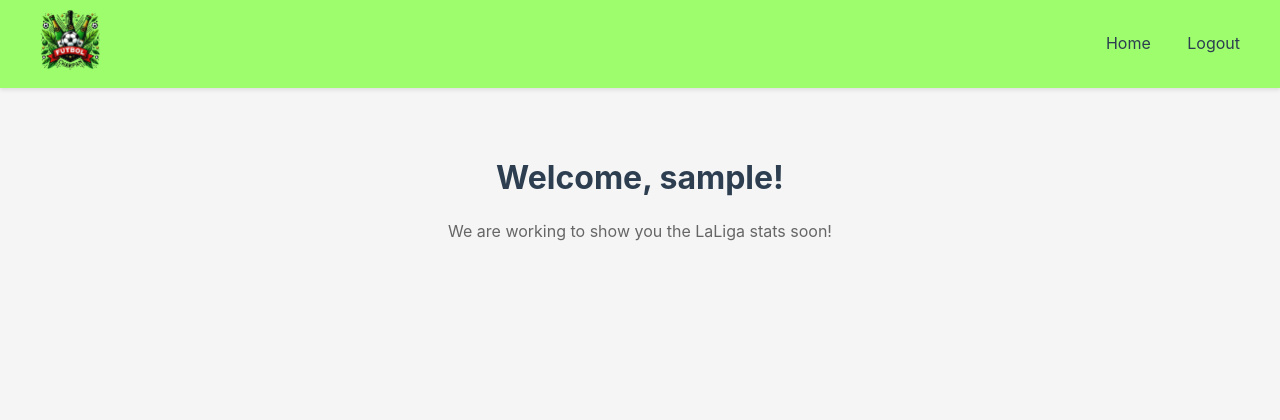
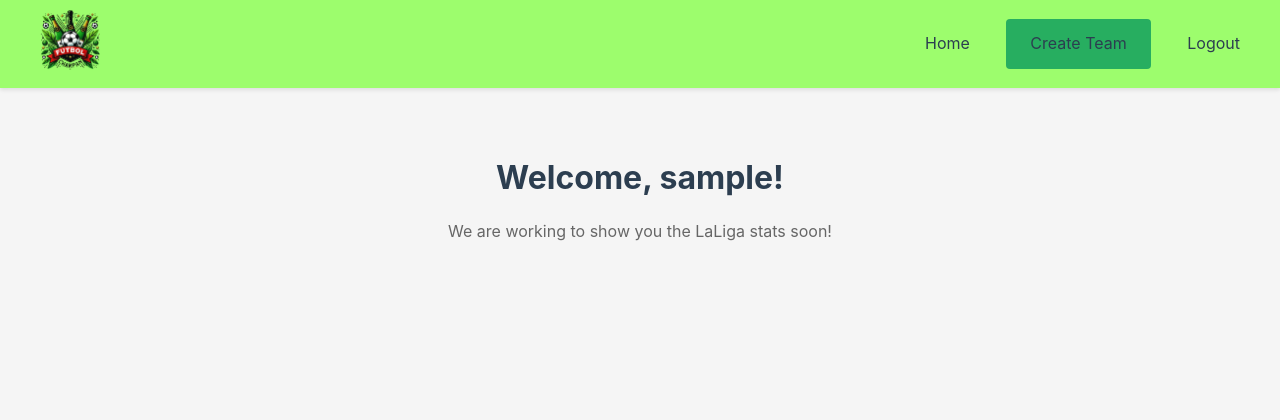
Before and after one commit to marcc28/Practica_PW, a Django app: page / in a window 1280 px wide. Shown: the top 420 px of the page. Run offline with Django 5.2, Linux system fonts and the light colour scheme; the visitor is signed in with stand-in values (Sample User, id 1).

Commit message:
added a new button

```diff
--- a/web/templates/base.html
+++ b/web/templates/base.html
@@ -17,6 +17,7 @@
             <div class="nav-links">
                 <a href="{% url 'home' %}">Home</a>
                 {% if user.is_authenticated %}
+                    <a href="{% url 'match-create' %}" class="button">Create Team</a>
                     <a href="{% url 'logout' %}">Logout</a>
                 {% else %}
                     <a href="{% url 'login' %}">Login</a>
```
